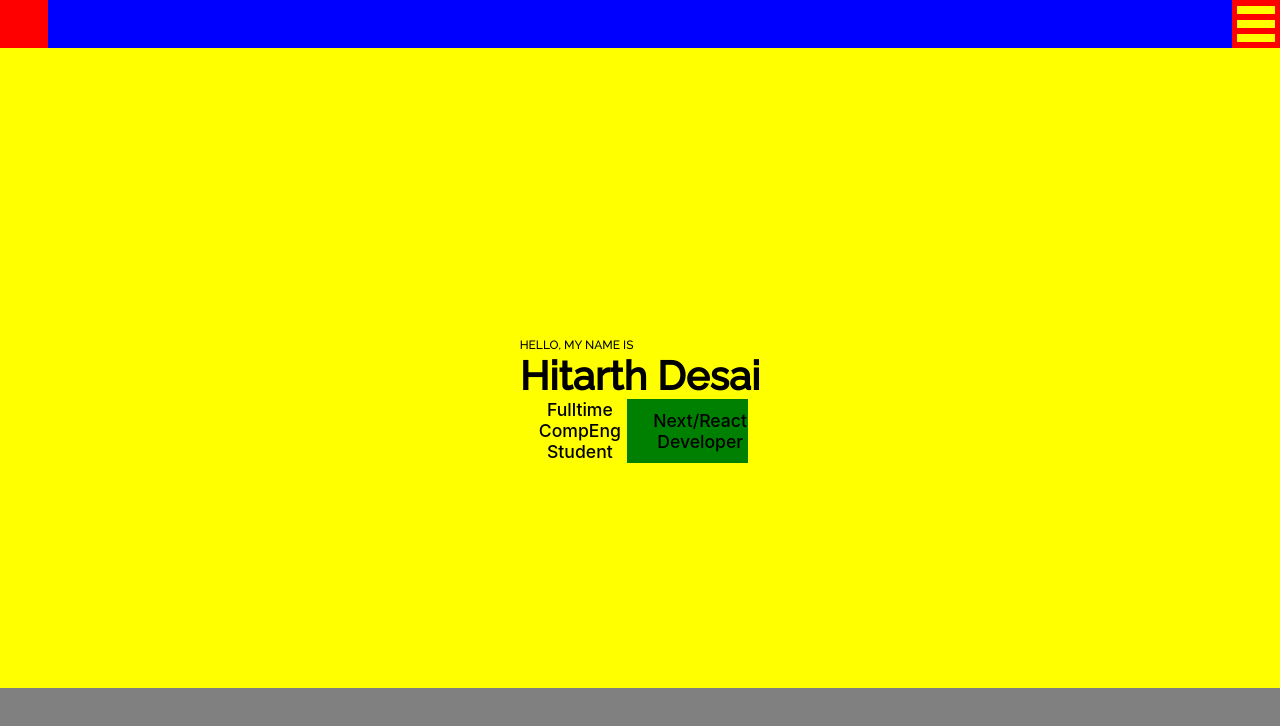
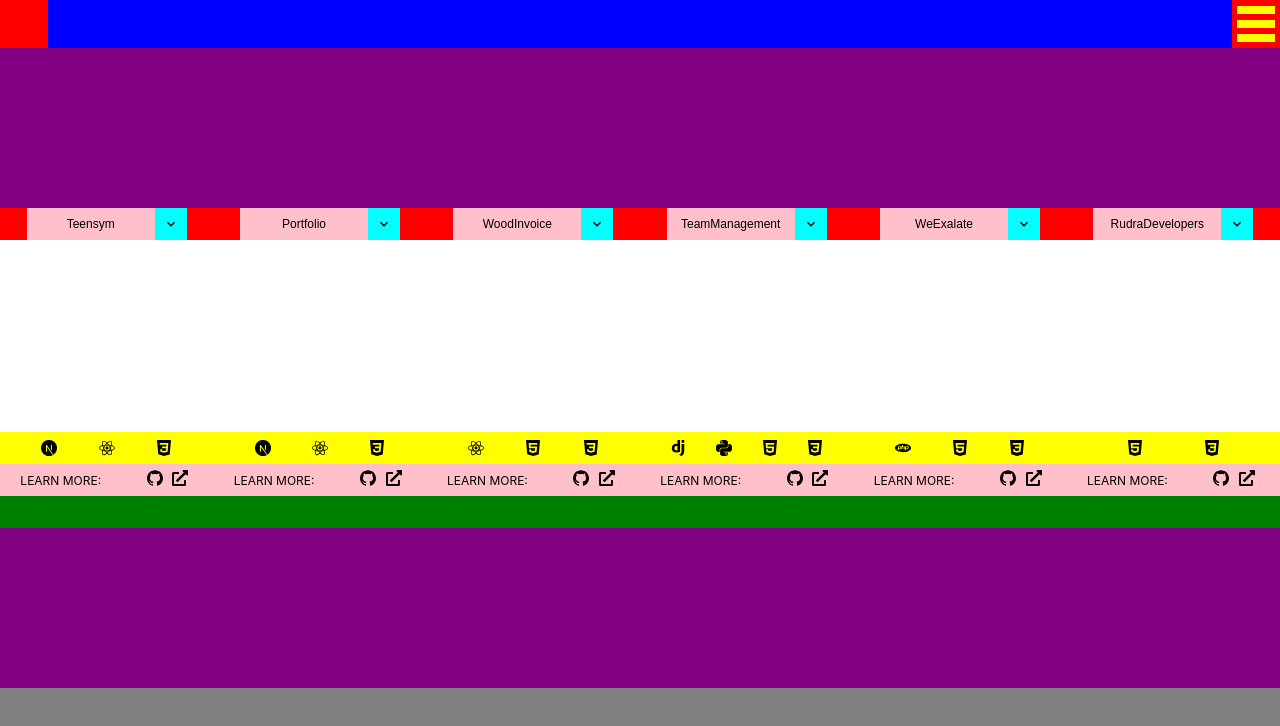
Before and after one commit to HittuDesai/personal-portfolio, a Next.js app: page / in a window 1280 px wide. Shown: the top 726 px of the page. Built offline with nearby package versions, Linux system fonts and the light colour scheme.

Commit message:
Added json data for all projects and made project cards with dropdown animation for description for every single project

```diff
--- /dev/null
+++ b/components/ProjectCard.js
@@ -0,0 +1,63 @@
+import { MdExpandMore } from 'react-icons/md'
+import { SiGithub } from 'react-icons/si'
+import { FaExternalLinkAlt } from 'react-icons/fa'
+
+
+function ProjectPage ({ project }) {
+    const handleMouseOver = (e) => {
+        var currTarget = e.currentTarget;
+        var absParent = currTarget.parentElement.parentElement;
+
+        var textContainer = absParent.childNodes.item(1)
+        var textDiv = textContainer.childNodes.item(1);
+
+        var titleRowContainer = absParent.childNodes.item(0);
+        var icon = titleRowContainer.childNodes.item(1);
+        textDiv.classList.add("animateText");
+        icon.classList.add("rotateExpandArrowIcon");
+
+    }
+
+    const handleMouseOut = (e) => {
+        var currTarget = e.currentTarget;
+        var absParent = currTarget.parentElement.parentElement;
+
+        var textContainer = absParent.childNodes.item(1)
+        var textDiv = textContainer.childNodes.item(1);
+
+        var titleRowContainer = absParent.childNodes.item(0);
+        var icon = titleRowContainer.childNodes.item(1);
+        textDiv.classList.remove("animateText");
+        icon.classList.remove("rotateExpandArrowIcon");
+
+    }
+
+    return (
+        <section id={project["name"]} className="card">
+            <div className="titleRow">
+                <div className="projectName">{project["name"]}</div>
+                <div className="expandArrow" onMouseOver={e => handleMouseOver(e)} onMouseOut={e => handleMouseOut(e)}><MdExpandMore className='expandArrowIcon' /></div>
+            </div>
+            <div className="projectImageOrText">
+                <div className="projectImage"></div>
+                <div className="projectText">{project["description"]}</div>
+            </div>
+            <div className="techStack">{
+                project["techstack"].map((Tech, id) => {
+                    return (
+                        <Tech key={id}/>
+                    )
+                })
+            }</div>
+            <div className="projectLinks">
+                <div className="introLine">LEARN MORE: </div>
+                <div className="linksToProject">
+                    <div className="githubLink"><a><SiGithub /></a></div>
+                    <div className="websiteLink"><a><FaExternalLinkAlt /></a></div>
+                </div>
+            </div>
+        </section>
+    );
+}
+
+export default ProjectPage;
--- a/components/ProjectPage.js
+++ b/components/ProjectPage.js
@@ -1,6 +1,19 @@
+import ProjectCard from './ProjectCard'
+import projects from '../data/projects';
+
 function ProjectPage () {
     return (
-        <></>
+        <section id="project">
+            <div id="carousel">
+                {
+                    projects.map(project => {
+                        return (
+                            <ProjectCard key={project["name"]} project={project}/>
+                        );
+                    })
+                }
+            </div>
+        </section>
     );
 }
 
--- /dev/null
+++ b/data/projects.js
@@ -0,0 +1,48 @@
+import { SiCss3, SiDjango, SiHtml5, SiNextdotjs, SiPhp, SiPython, SiReact } from "react-icons/si";
+
+const projects = [
+    {
+        "name": "Teensym",
+        "description": "this project is super cool and fun and you should check out the below given links to github and the hosted website",
+        "techstack": [SiNextdotjs, SiReact, SiCss3],
+        "github": "https://github.com/HittuDesai/teensy-simulator",
+        "website": undefined,
+    },
+    {
+        "name": "Portfolio",
+        "description": "this project is super cool and fun and you should check out the below given links to github and the hosted website",
+        "techstack": [SiNextdotjs, SiReact, SiCss3],
+        "github": "https://github.com/HittuDesai/personal-portfolio-v2",
+        "website": undefined,
+    },
+    {
+        "name": "WoodInvoice",
+        "description": "this project is super cool and fun and you should check out the below given links to github and the hosted website",
+        "techstack": [SiReact, SiHtml5, SiCss3],
+        "github": "https://github.com/HittuDesai/WoodInvoiceGenerator",
+        "website": undefined,
+    },
+    {
+        "name": "TeamManagement",
+        "description": "this project is super cool and fun and you should check out the below given links to github and the hosted website",
+        "techstack": [SiDjango, SiPython, SiHtml5, SiCss3],
+        "github": "https://github.com/HittuDesai/team-management",
+        "website": undefined,
+    },
+    {
+        "name": "WeExalate",
+        "description": "this project is super cool and fun and you should check out the below given links to github and the hosted website",
+        "techstack": [SiPhp, SiHtml5, SiCss3],
+        "github": "https://github.com/HittuDesai/WeExalate",
+        "website": undefined,
+    },
+    {
+        "name": "RudraDevelopers",
+        "description": "this project is super cool and fun and you should check out the below given links to github and the hosted website",
+        "techstack": [SiHtml5, SiCss3],
+        "github": "https://github.com/HittuDesai/Rudra-Developers",
+        "website": undefined,
+    },
+];
+
+export default projects;
--- a/package.json
+++ b/package.json
@@ -14,6 +14,7 @@
     "node-sass": "7.0.1",
     "react": "18.1.0",
     "react-dom": "18.1.0",
+    "react-icons": "^4.3.1",
     "sass": "1.51.0"
   },
   "devDependencies": {
--- a/pages/_app.js
+++ b/pages/_app.js
@@ -1,6 +1,8 @@
 import '../styles/globals.css'
 import '../styles/header.css'
 import '../styles/homepage.css'
+import '../styles/projectspage.css'
+import '../styles/projectcard.css'
 
 function MyApp({ Component, pageProps }) {
   return <Component {...pageProps} />
--- a/pages/index.js
+++ b/pages/index.js
@@ -17,7 +17,7 @@
       <Header />
 
       {/* MAIN */}
-      <HomePage />
+      {/* <HomePage /> */}
       <ProjectPage />
       <ContactPage />
 
--- a/styles/globals.css
+++ b/styles/globals.css
@@ -13,4 +13,6 @@
   background: grey content-box;
   background-repeat: no-repeat;
   background-size: cover;
+
+  overflow: hidden;
 }
--- /dev/null
+++ b/styles/projectcard.css
@@ -0,0 +1,119 @@
+.card {
+    position: relative;
+    display: flex;
+    flex-direction: column;
+    align-items: center;
+    justify-content: center;
+
+    width: 70%;
+    height: 18rem;
+    background-color: red;
+}
+
+.titleRow {
+    display: flex;
+    align-items: center;
+    justify-content: space-between;
+
+    width: 10rem;
+    height: 2rem;
+}
+
+.projectName {
+    display: flex;
+    justify-content: center;
+    align-items: center;
+
+    width: 100%;
+    height: 100%;
+    background-color: pink;
+
+    font-family: sans-serif;
+    font-size: 0.75rem;
+}
+
+.expandArrow {
+    display: flex;
+    justify-content: center;
+    align-items: center;
+
+    aspect-ratio: 1;
+    height: 100%;
+    background-color: cyan;
+}
+
+.expandArrowIcon {
+    transition: transform 0.5s;
+}
+
+.rotateExpandArrowIcon {
+    transform: rotate(-180deg);
+}
+
+.projectImageOrText {
+    position: relative;
+    width: 100%;
+    height: 12rem;
+    background-color: blue;
+}
+
+.projectImage, .projectText {
+    position: absolute;
+    width: 100%;
+    height: 100%;
+    background-color: white;
+}
+
+.projectText {
+    display: flex;
+    justify-content: center;
+    align-items: center;
+
+    background-color: grey;
+    padding: 2rem;
+
+    height: 0%;
+    visibility: hidden;
+    opacity: 0;
+    transition: all 1s;
+}
+
+.animateText {
+    height: 100%;
+    visibility: visible;
+    opacity: 1;
+}
+
+.techStack {
+    display: flex;
+    justify-content: space-evenly;
+    align-items: center;
+
+    width: 100%;
+    height: 2rem;
+    background-color: yellow;
+}
+
+.projectLinks {
+    display: flex;
+    justify-content: space-around;
+    align-items: center;
+
+    width: 100%;
+    height: 2rem;
+    background-color: pink;
+}
+
+.introLine {
+    font-size: 0.75rem;
+}
+
+.linksToProject {
+    display: flex;
+    justify-content: center;
+    align-items: center;
+}
+
+.linksToProject > * {
+    padding: 0.3rem;
+}
--- /dev/null
+++ b/styles/projectspage.css
@@ -0,0 +1,19 @@
+#project {
+    position: relative;
+    display: flex;
+    flex-direction: column;
+    align-items: center;
+    justify-content: center;
+
+    height: 80vh;
+    background-color: purple;
+}
+
+#carousel {
+    display: flex;
+    justify-content: center;
+
+    width: 100%;
+    height: 20rem;
+    background-color: green;
+}
```
Also changed, not shown: 1 other file (tests, documents, lock files or other folders).
